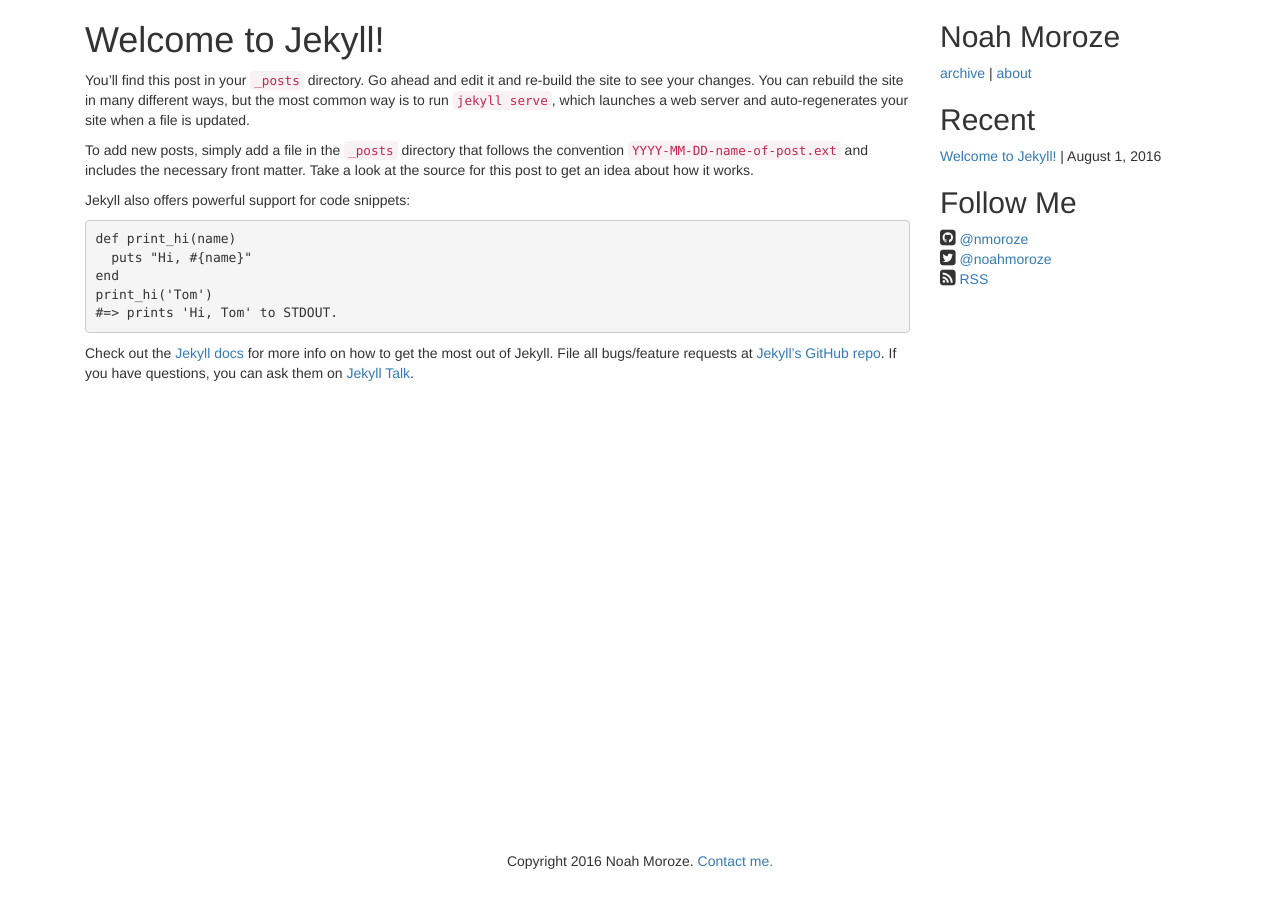
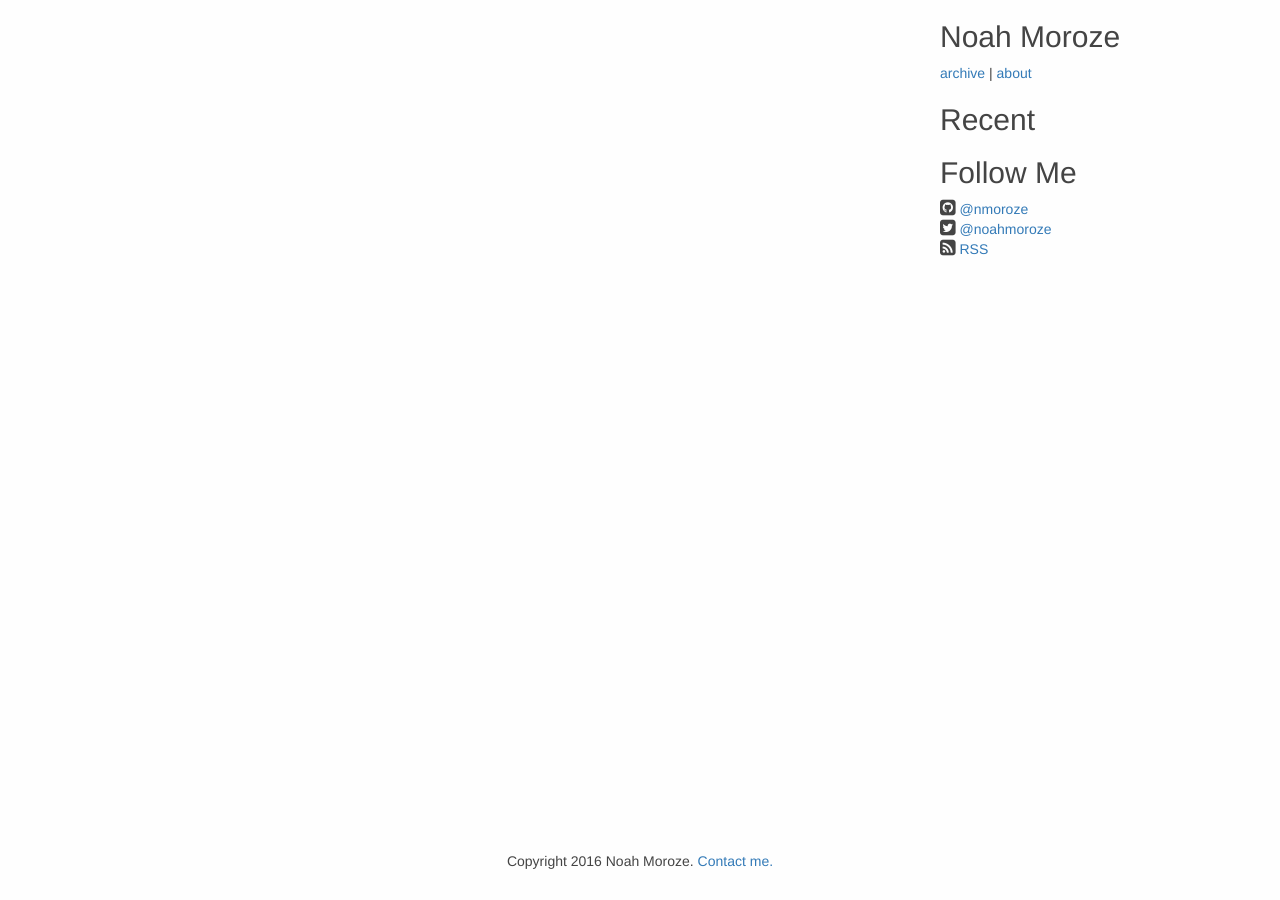
Before and after one commit to nmoroze/personal-site-archive, a Jekyll site: the page built from index.html, in a window 1280 px wide. Built offline with Jekyll 4.4.1, drawn with Linux system fonts in a browser that asks for light colours.

```diff
--- a/_posts/2016-08-01-welcome-to-jekyll.markdown
+++ /dev/null
@@ -1,24 +0,0 @@
----
-layout: post
-title:  "Welcome to Jekyll!"
-date:   2016-08-01 19:44:09 -0400
----
-You’ll find this post in your `_posts` directory. Go ahead and edit it and re-build the site to see your changes. You can rebuild the site in many different ways, but the most common way is to run `jekyll serve`, which launches a web server and auto-regenerates your site when a file is updated.
-
-To add new posts, simply add a file in the `_posts` directory that follows the convention `YYYY-MM-DD-name-of-post.ext` and includes the necessary front matter. Take a look at the source for this post to get an idea about how it works.
-
-Jekyll also offers powerful support for code snippets:
-
-{% highlight ruby %}
-def print_hi(name)
-  puts "Hi, #{name}"
-end
-print_hi('Tom')
-#=> prints 'Hi, Tom' to STDOUT.
-{% endhighlight %}
-
-Check out the [Jekyll docs][jekyll-docs] for more info on how to get the most out of Jekyll. File all bugs/feature requests at [Jekyll’s GitHub repo][jekyll-gh]. If you have questions, you can ask them on [Jekyll Talk][jekyll-talk].
-
-[jekyll-docs]: http://jekyllrb.com/docs/home
-[jekyll-gh]:   https://github.com/jekyll/jekyll
-[jekyll-talk]: https://talk.jekyllrb.com/
--- a/css/main.scss
+++ b/css/main.scss
@@ -12,9 +12,9 @@
 
 // $spacing-unit:     30px;
 
-// $text-color:       #111;
-// $background-color: #fdfdfd;
-// $brand-color:      #2a7ae2;
+$text-color:       #444;
+$background-color: #fefefe;
+$brand-color:      #2a7ae2;
 
 // $grey-color:       #828282;
 // $grey-color-light: lighten($grey-color, 40%);
@@ -45,6 +45,14 @@
 	text-decoration: none;
 }
 
+body {
+	background-color: $background-color !important;
+	color: $text-color !important;
+}
+
+.content {
+	font-size: 1.1em;
+}
 ul {
 	margin: 0;
 	padding: 0;
@@ -59,3 +67,6 @@
 .fa {
 	font-size: 1.3em !important;
 }
+
+.sidebar {
+}
```
Also changed, not shown: _drafts/battle_jacket.md (added, +5 -0 lines), _layouts/post.html (+20 -0 lines), _layouts/article.html (added), _layouts/project.html (added).
